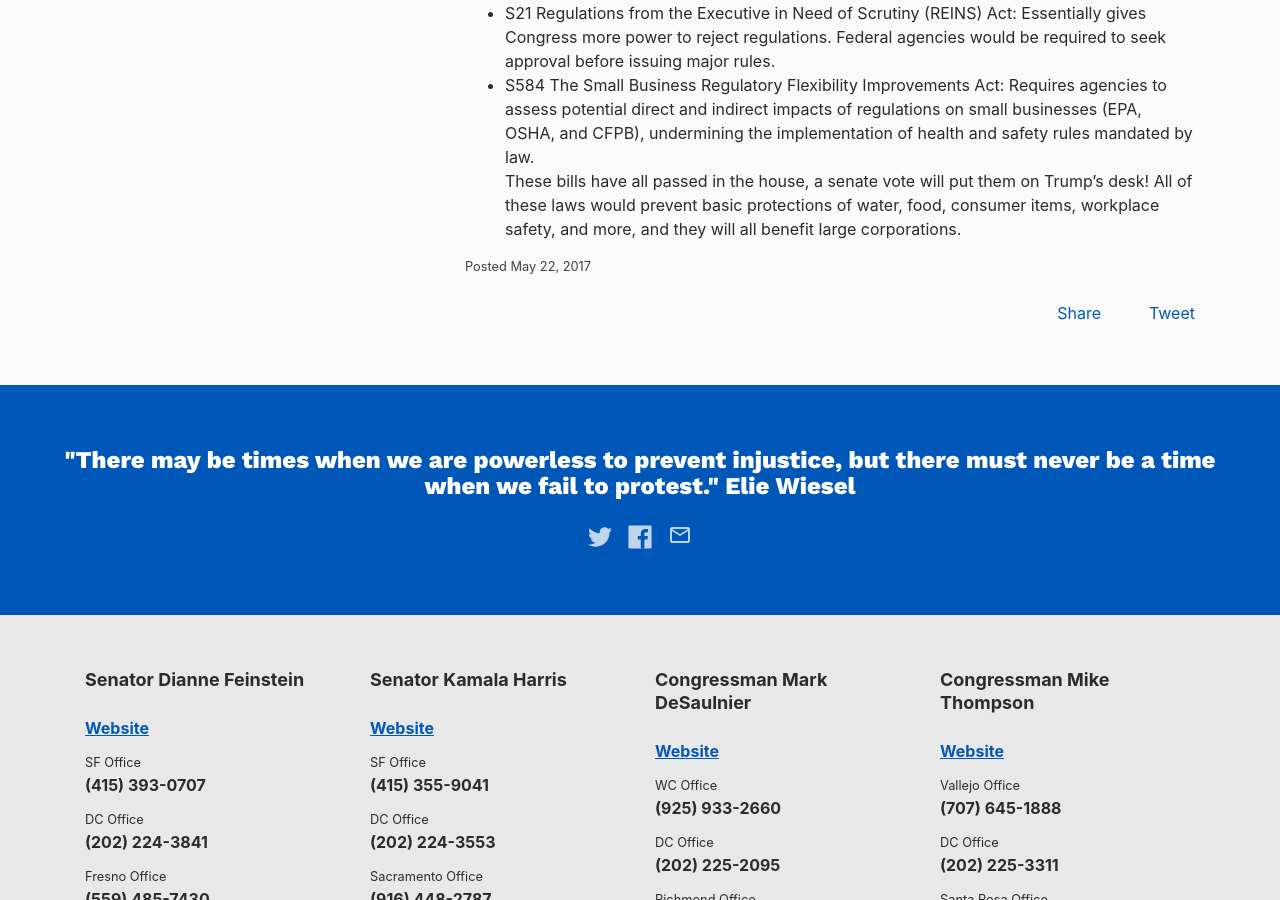
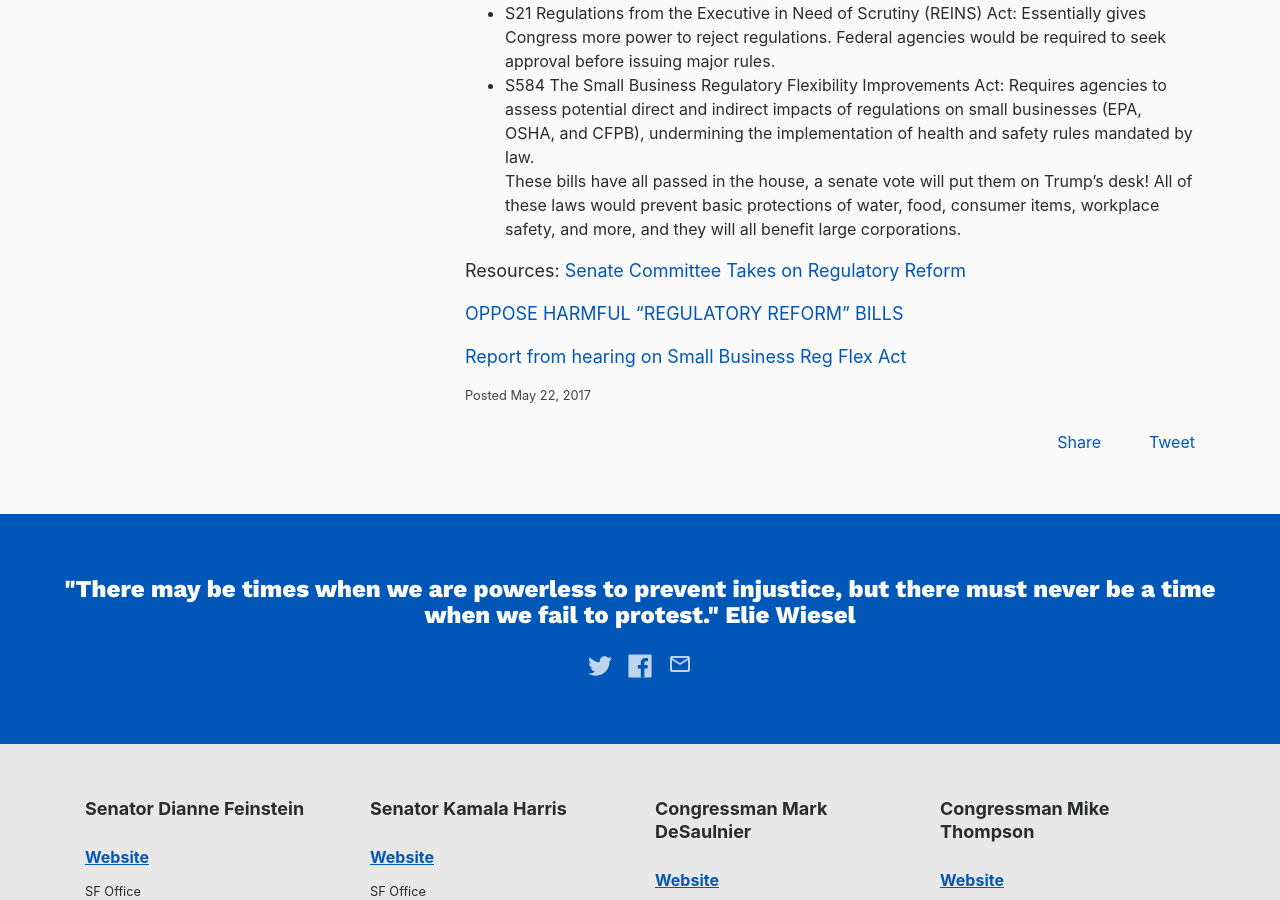
Before and after one commit to IndivisibleTemplate/BasicTemplate, a Jekyll site: the page built from _posts/2017-05-22-no-to-regulatory-reforms.markdown, in a window 1280 px wide and 900 px high, scrolled down 1947 px. Built offline with Jekyll 4.4.1, drawn with Linux system fonts in a browser that asks for light colours; nearby versions of some CDN libraries; comment, search, counter and statistics services are not loaded.

Commit message:
Updated No To Regulatory Reforms

```diff
--- a/_posts/2017-05-22-no-to-regulatory-reforms.markdown
+++ b/_posts/2017-05-22-no-to-regulatory-reforms.markdown
@@ -24,3 +24,11 @@
 * S584 The Small Business Regulatory Flexibility Improvements Act: Requires agencies to assess potential direct and indirect impacts of regulations on small businesses (EPA, OSHA, and CFPB), undermining the implementation of health and safety rules mandated by law.
 <br>
 These bills have all passed in the house, a senate vote will put them on Trump’s desk! All of these laws would prevent basic protections of water, food, consumer items, workplace safety, and more, and they will all benefit large corporations.
+
+
+Resources:
+[Senate Committee Takes on Regulatory Reform](http://www.powermag.com/senate-committee-takes-on-regulatory-reform/)
+
+[OPPOSE HARMFUL "REGULATORY REFORM" BILLS](https://www.risestronger.org/newsroom/call-to-action-demand-your-senator-oppose-harmful-regulatory-reform-bills)
+
+[Report from hearing on Small Business Reg Flex Act](https://www.sbc.senate.gov/public/?a=Files.Serve&File_id=34E55CCA-484D-4519-AFEB-AE2959369062)
```
